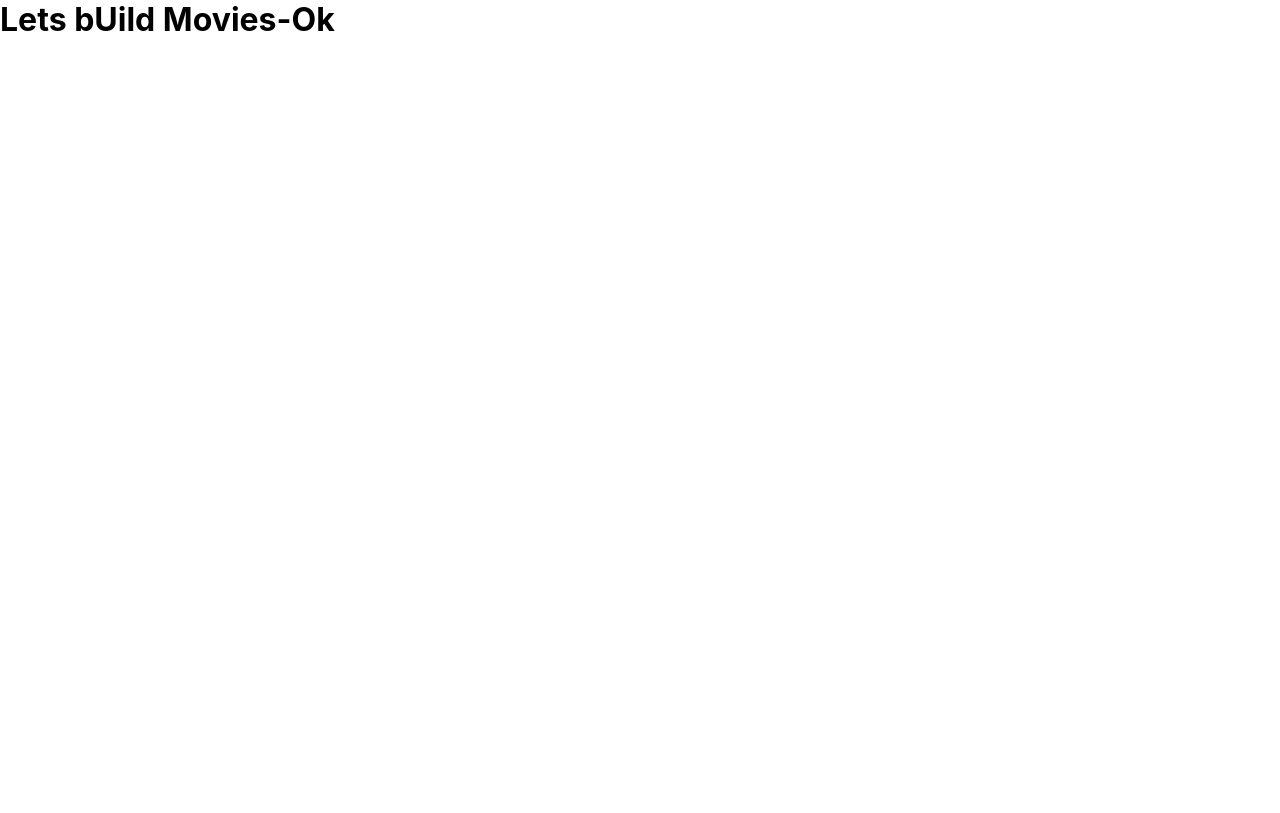
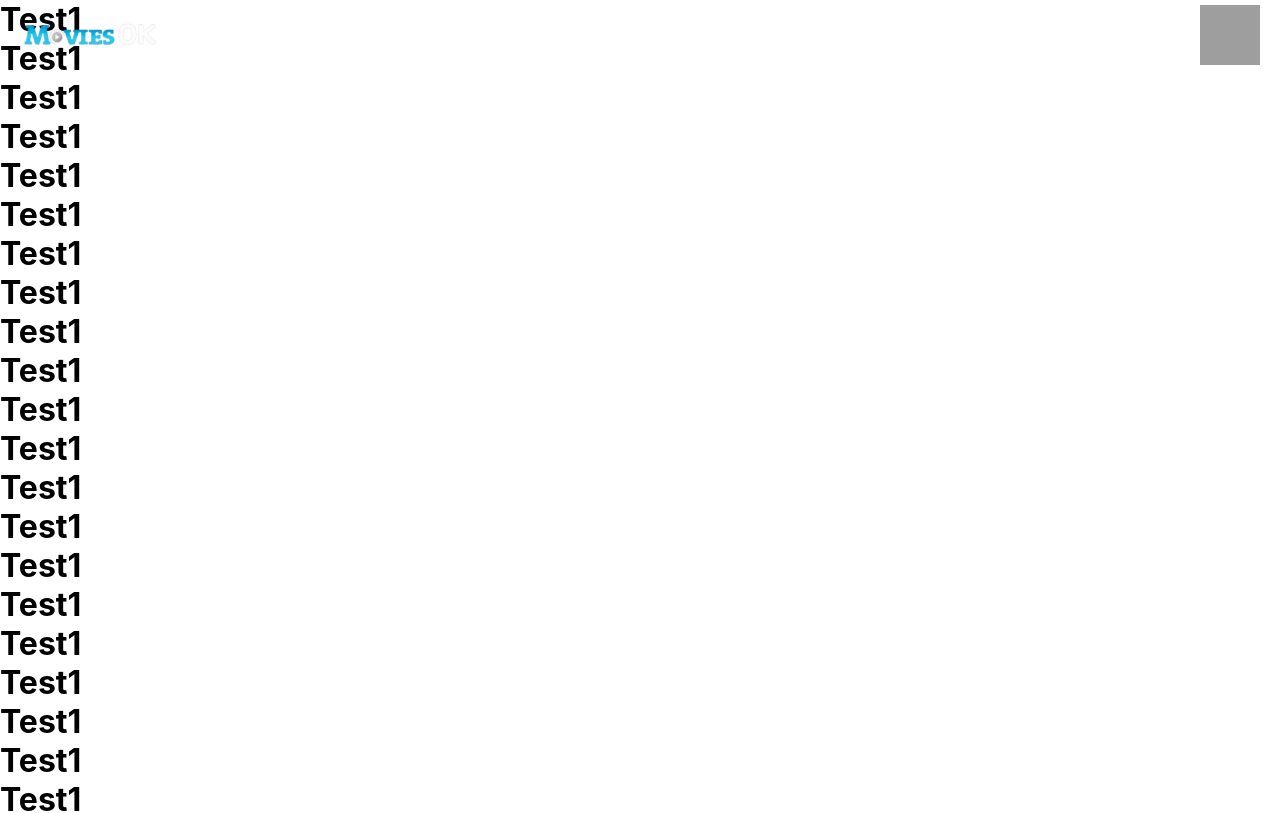
Before and after one commit to AryanBiswari/movies-ok-git, a React (Create React App) app in the folder movies-ok/: page / in a window 1280 px wide. Shown: the top 813 px of the page. Built offline with nearby package versions, Linux system fonts and the light colour scheme; grey boxes are pictures that could not be loaded.

Commit message:
HomeScreen and Nav js file added and Nav js file completed means nav bar completed

```diff
--- a/movies-ok/src/App.js
+++ b/movies-ok/src/App.js
@@ -2,11 +2,12 @@ import React from 'react';
 // import logo from './logo.svg';
 // import { Counter } from './features/counter/Counter';
 import './App.css';
+import HomeScreen from './HomeScreen'
 
 function App() {
   return (
     <div className="App">
-      <h1>Lets bUild Movies-Ok</h1>
+      <HomeScreen/>
     </div>
   );
 }
--- /dev/null
+++ b/movies-ok/src/HomeScreen.js
@@ -0,0 +1,53 @@
+import React from 'react'
+import "./HomeScreen.css";
+import Nav from './Nav';
+export default function HomeScreen() {
+    return (
+        <div>
+            <Nav/>
+            <h1>Test1</h1>
+            <h1>Test1</h1>
+            <h1>Test1</h1>
+            <h1>Test1</h1>
+            <h1>Test1</h1>
+            <h1>Test1</h1>
+            <h1>Test1</h1>
+            <h1>Test1</h1>
+            <h1>Test1</h1>
+            <h1>Test1</h1>
+            <h1>Test1</h1>
+            <h1>Test1</h1>
+            <h1>Test1</h1>
+            <h1>Test1</h1>
+            <h1>Test1</h1>
+            <h1>Test1</h1>
+            <h1>Test1</h1>
+            <h1>Test1</h1>
+            <h1>Test1</h1>
+            <h1>Test1</h1>
+            <h1>Test1</h1>
+            <h1>Test1</h1>
+            <h1>Test1</h1>
+            <h1>Test1</h1>
+            <h1>Test1</h1>
+            <h1>Test1</h1>
+            <h1>Test1</h1>
+            <h1>Test1</h1>
+            <h1>Test1</h1>
+            <h1>Test1</h1>
+            <h1>Test1</h1>
+            <h1>Test1</h1>
+            <h1>Test1</h1>
+            <h1>Test1</h1>
+            <h1>Test1</h1>
+            <h1>Test1</h1>
+            <h1>Test1</h1>
+            <h1>Test1</h1>
+            <h1>Test1</h1>
+            <h1>Test1</h1>
+            <h1>Test1</h1>
+            <h1>Test1</h1>
+            <h1>Test1</h1>
+        </div>
+    )
+}
--- /dev/null
+++ b/movies-ok/src/Nav.css
@@ -0,0 +1,41 @@
+.nav{
+    position:fixed;
+    top:0;
+    padding:20px;
+    width:100%;
+    height: 30px;
+    z-index: 1;
+
+    transition-timing-function: ease-in;
+    transition: all 0.5s;
+}
+
+
+
+.nav__contents{
+    display:flex;
+    justify-content: space-between;
+}
+
+.nav__logo{
+    position:fixed;
+    left: 0px;
+    top: 15px;;
+    width: 140px;
+    object-fit: contain;
+    padding-left: 20px;
+    cursor: pointer;
+}
+
+.nav__black{
+    background-color:black;
+}
+
+.nav__avatar{
+    cursor:pointer;
+    position: fixed;
+    right:20px;
+    top:5px;
+    width:60px;
+    height:60px;
+}
--- /dev/null
+++ b/movies-ok/src/Nav.js
@@ -0,0 +1,30 @@
+import React, { useState ,useEffect} from 'react';
+import "./Nav.css";
+import logo from './movies-ok-logo.png';
+function Nav() {
+    const [show, handleShow] = useState(false);
+
+    const transitionNavBar = () => {
+        if(window.scrollY > 100){
+            handleShow(true);
+        }
+        else{
+            handleShow(false);
+        }
+    }
+
+    useEffect(() => {
+        window.addEventListener("scroll", transitionNavBar);
+        return () => window.removeEventListener("scroll", transitionNavBar);
+    }, [])
+    return (
+        <div className={`nav ${show && 'nav__black'}`}>
+            <div className="nav__contents">
+                <img className="nav__logo" src={logo} alt=""/>
+                <img className="nav__avatar" src="https://iconape.com/wp-content/png_logo_vector/avatar-4.png" alt=""/>
+            </div>
+        </div>
+    )
+}
+
+export default Nav
```
Also changed, not shown: movies-ok/src/HomeScreen.css (added), movies-ok/src/movies-ok-logo.png (added).
